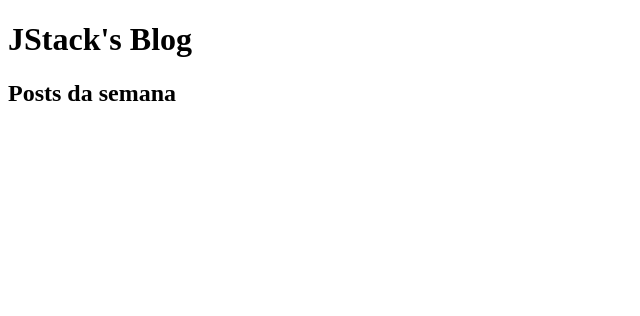
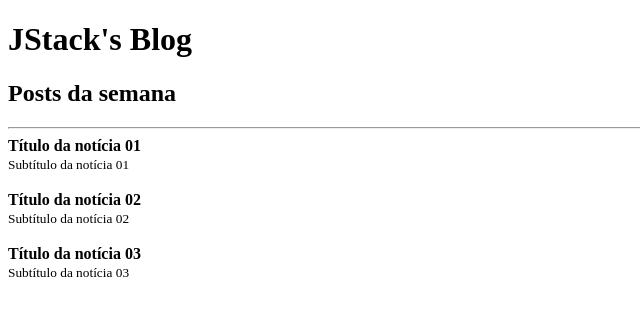
Before and after one commit to eduardoaraujogomes/js-stack, a React app in the folder react-fundamentos/: page / in a window 1280 px wide. Shown: the top 316 px of the page, without its empty margins (0-640 px from the left). Built offline with nearby package versions, Linux system fonts and the light colour scheme.

Commit message:
feat: props

```diff
--- a/react-fundamentos/src/App.js
+++ b/react-fundamentos/src/App.js
@@ -1,13 +1,35 @@
 import React from 'react';
+import Post from './Post';
 
-const category = 'Posts da semana';
 
-//Render -> Renderizar - Mostrar o componente na tela
+//Props(Propriedades) - São dados que um componente pai passa para um componente filho.
+//Props são apenas read only, ou seja, não podemos alterar o valor de uma propriedade.
+//A alteração tem que ser feita no componente pai.
+
 function App() {
   return (
     <>
-      <h1>JStack's Blog</h1>
-      <h2>{category}</h2>
+      <h1 >JStack's Blog</h1>
+      <h2>Posts da semana</h2>
+      <hr />
+      <Post
+        post={{
+          title: "Título da notícia 01",
+          subtitle: "Subtítulo da notícia 01"
+        }}
+      />
+      <Post
+        post={{
+          title: "Título da notícia 02",
+          subtitle: "Subtítulo da notícia 02"
+        }}
+      />
+      <Post
+        post={{
+          title: "Título da notícia 03",
+          subtitle: "Subtítulo da notícia 03"
+        }}
+      />
     </>
   );
 }
--- /dev/null
+++ b/react-fundamentos/src/Post.js
@@ -0,0 +1,13 @@
+import React from "react";
+
+export default function Post(props) {
+  return (
+    <>
+      <article>
+        <strong>{props.post.title}</strong><br />
+        <small>{props.post.subtitle}</small>
+      </article>
+      <br />
+    </>
+  );
+}
```
